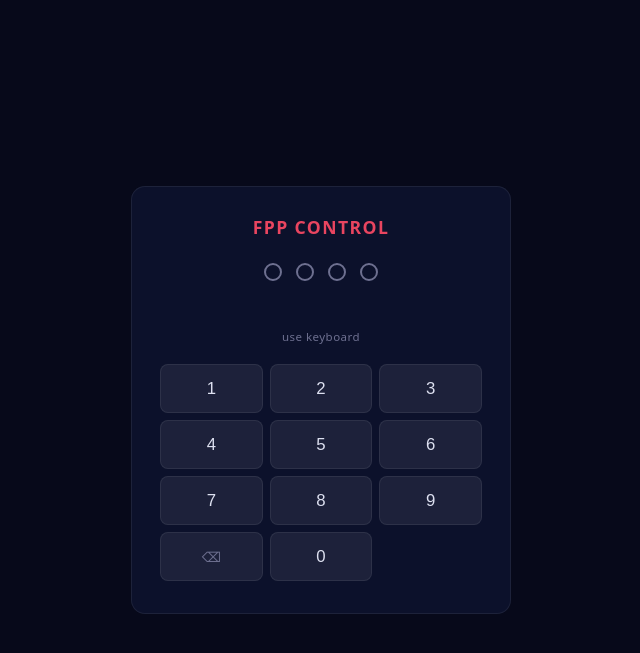
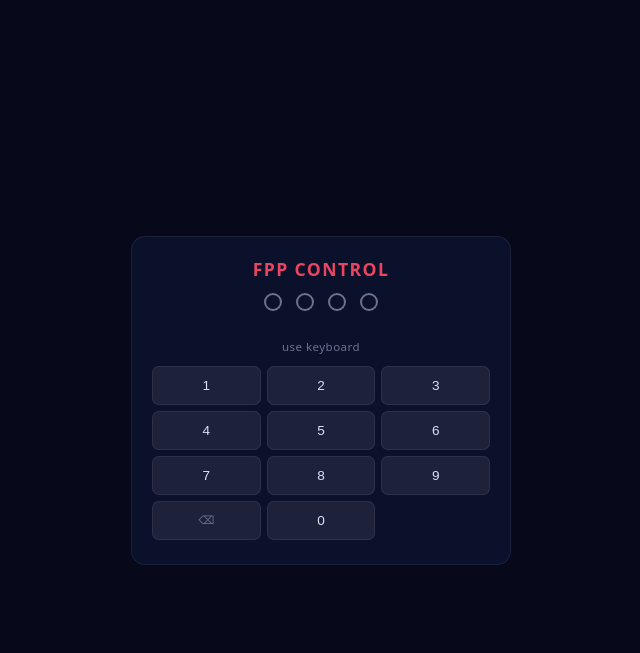
Before and after one commit to BLDSB/fpp-CustomUI, a Flask app: page /login in a window 1280 px wide. Shown: the top 653 px of the page, without its empty margins (319-959 px from the left). Run offline with Flask 3, Linux system fonts and the light colour scheme.

Commit message:
Shrink login numpad 20% more, tighten spacing between dots and pad
Co-Authored-By: Claude Sonnet 4.6 <noreply@anthropic.com>

```diff
--- a/templates/login.html
+++ b/templates/login.html
@@ -59,7 +59,7 @@
             background: var(--surface);
             border: 1px solid var(--border-dim);
             border-radius: 14px;
-            padding: 1.75rem 1.75rem 2rem;
+            padding: 1.25rem 1.25rem 1.5rem;
             width: 100%;
             max-width: 380px;
             backdrop-filter: var(--blur);
@@ -67,7 +67,7 @@
             display: flex;
             flex-direction: column;
             align-items: center;
-            gap: 1.25rem;
+            gap: 0.75rem;
         }
 
         /* ── Title ── */
@@ -97,7 +97,7 @@
             display: flex;
             gap: 14px;
             justify-content: center;
-            padding: 0.25rem 0;
+            padding: 0;
         }
         .pin-dot {
             width: 18px;
@@ -127,17 +127,17 @@
         .numpad {
             display: grid;
             grid-template-columns: repeat(3, 1fr);
-            gap: 7px;
+            gap: 6px;
             width: 100%;
         }
         .key {
             background: rgba(255, 255, 255, 0.07);
             border: 1px solid var(--border-dim);
-            border-radius: 8px;
+            border-radius: 7px;
             color: var(--text);
-            font-size: 1.05rem;
+            font-size: 0.85rem;
             font-weight: 500;
-            height: 49px;
+            height: 39px;
             cursor: pointer;
             display: flex;
             align-items: center;
@@ -149,7 +149,7 @@
         .key:hover   { background: rgba(255,255,255,0.12); border-color: rgba(255,255,255,0.18); }
         .key:active  { background: rgba(255,255,255,0.18); transform: scale(0.94); }
         .key.key-backspace {
-            font-size: 0.85rem;
+            font-size: 0.7rem;
             color: var(--text-dim);
         }
         .key.key-backspace:hover { color: var(--accent); border-color: var(--accent); }
```
